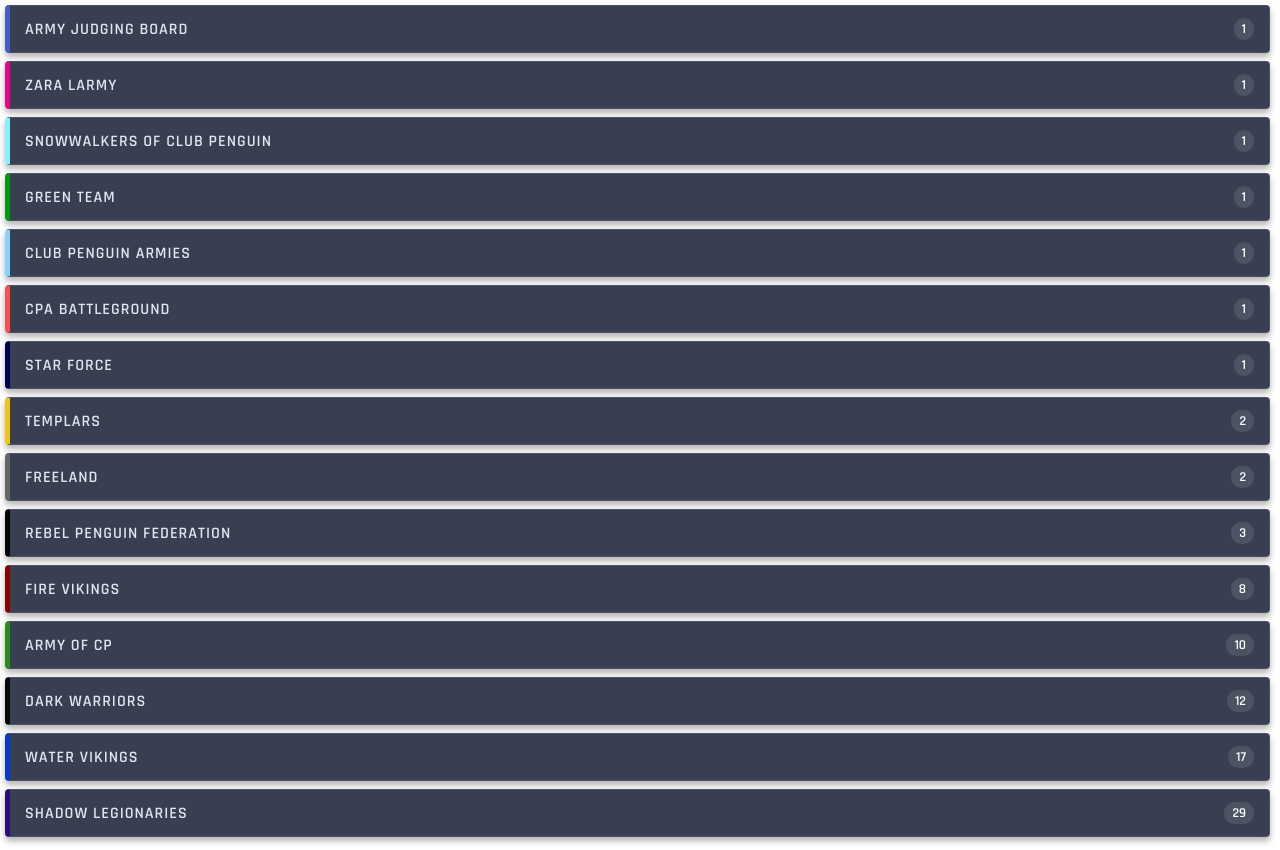
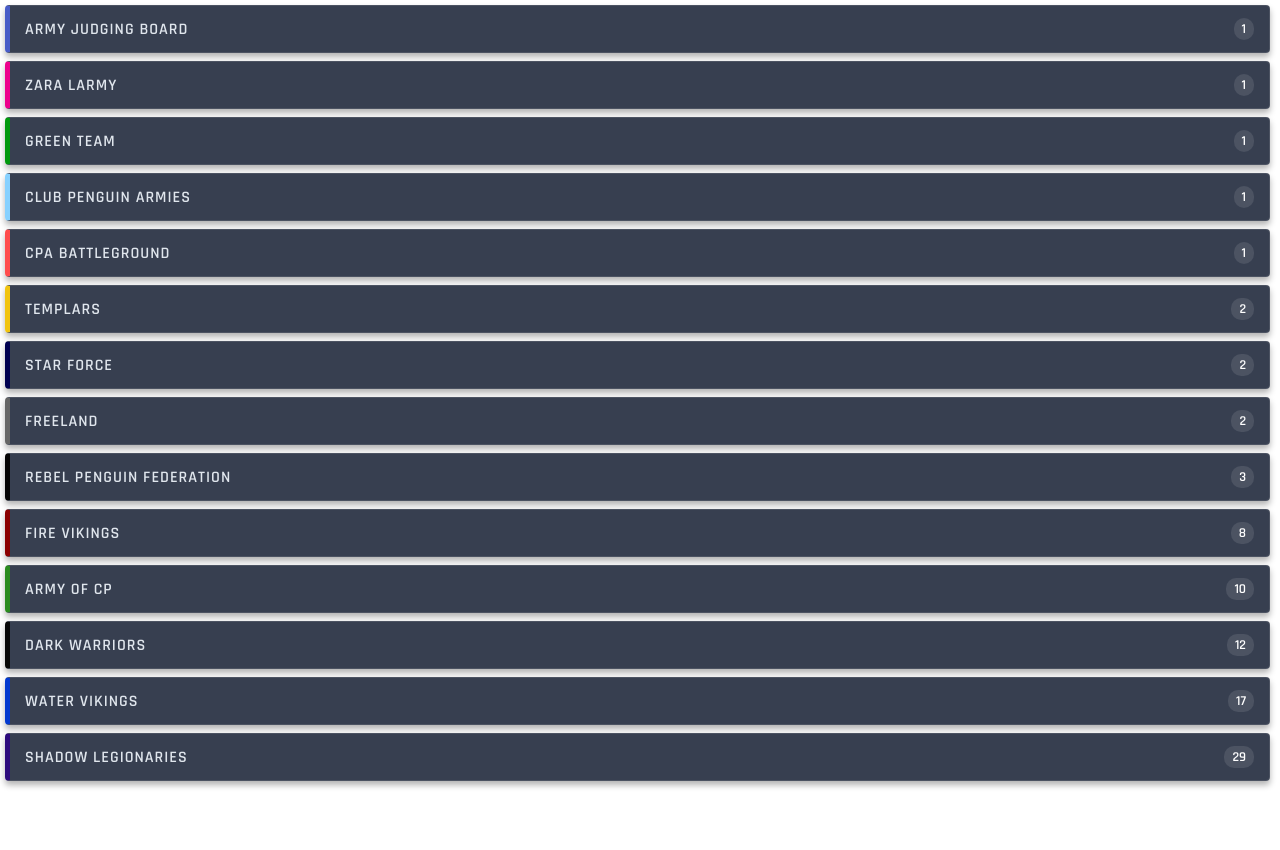
Before and after one commit to df44-1411/CPAMap2026_v1, a plain HTML site: page army_code.html in a window 1280 px wide. After the commit the page ends 800 px from the top, so only its background shows below. Drawn offline with Linux system fonts and the light colour scheme.

Commit message:
Update army_code.html

```diff
--- a/army_code.html
+++ b/army_code.html
@@ -79,11 +79,6 @@
         <span class="army-count">1</span>
     </div>
 
-    <div class="army-card" style="border-left-color: #87f1ff;">
-        <span class="army-name">SnowWalkers of Club Penguin</span>
-        <span class="army-count">1</span>
-    </div>
-
     <div class="army-card" style="border-left-color: #02990e;">
         <span class="army-name">Green Team</span>
         <span class="army-count">1</span>
@@ -99,13 +94,13 @@
         <span class="army-count">1</span>
     </div>
 
+    <div class="army-card" style="border-left-color: #f1c40f;">
+        <span class="army-name">Templars</span>
+        <span class="army-count">2</span>
+    </div>
+
     <div class="army-card" style="border-left-color: #000050;">
         <span class="army-name">Star Force</span>
-        <span class="army-count">1</span>
-    </div>
-
-    <div class="army-card" style="border-left-color: #f1c40f;">
-        <span class="army-name">Templars</span>
         <span class="army-count">2</span>
     </div>
 
```
